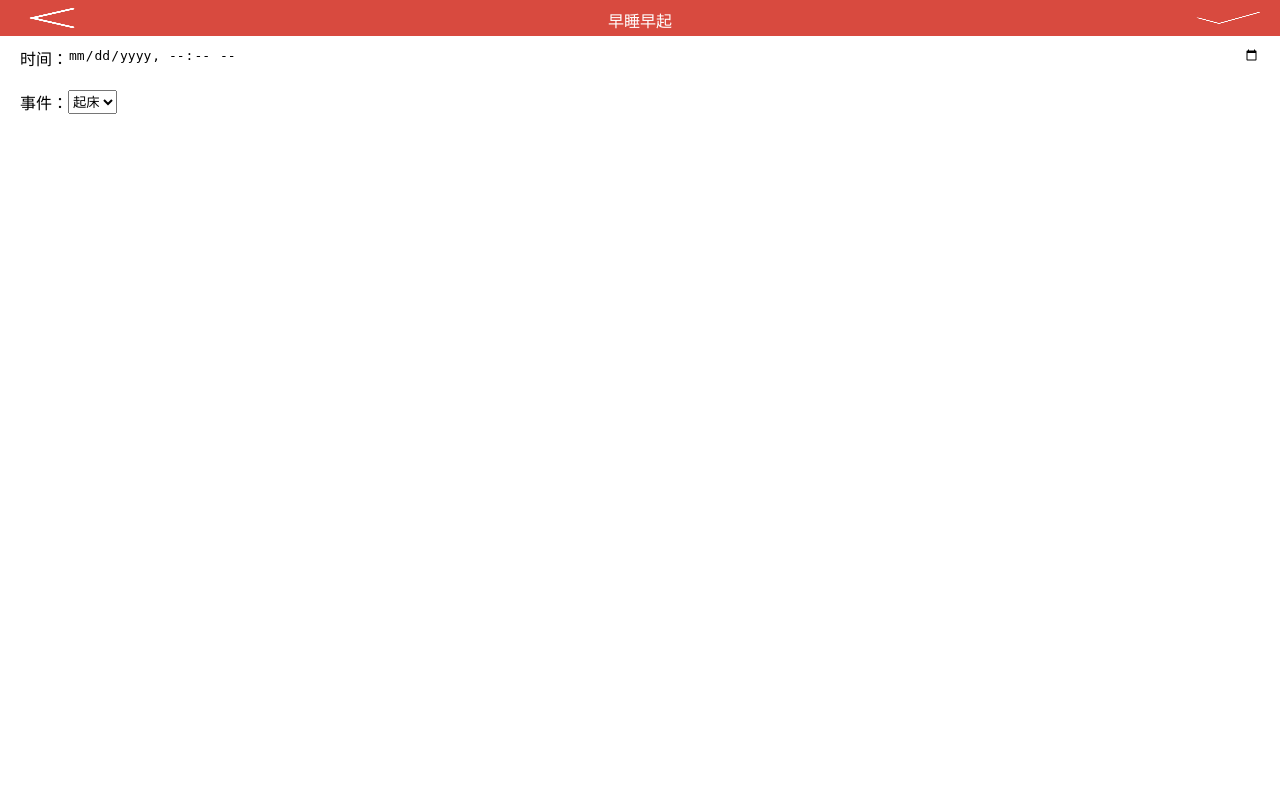
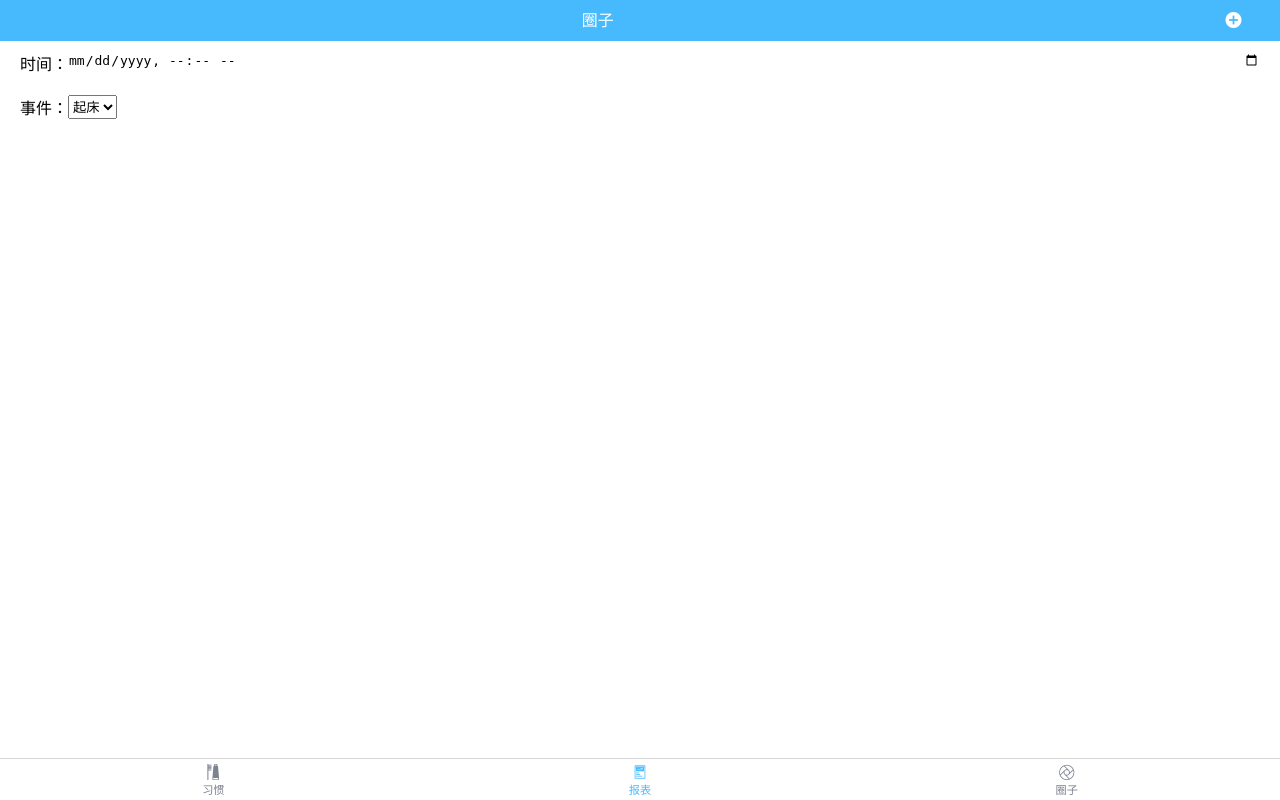
Before and after one commit to SunQQQ/moningNight, a PHP site: page /add.html in a window 1280 px wide. Run offline with PHP 8.4, Linux system fonts and the light colour scheme.

Commit message:
完善现有功能

```diff
--- a/add.html
+++ b/add.html
@@ -1,7 +1,7 @@
 <html lang="en">
 <head>
     <meta charset="UTF-8">
-    <title>早睡早起</title>
+    <title>记习惯</title>
     <meta name="viewport" content="width=device-width,initial-scale=1,user-scalable=0">
     <link href="css/index.css" rel="stylesheet" type="text/css">
     <link href="css/base.css" rel="stylesheet" type="text/css">
@@ -11,13 +11,15 @@
 <body>
 <div class="topbar">
     <a class="left" href="index.html">
-        <img src="pic/back.png">
+        <!--<i class="iconfont">&#xe620;</i>-->
     </a>
-    <div class="center">早睡早起</div>
-    <div class="right">
-        <img src="pic/selected.png">
-    </div>
+    <div class="center">圈子</div>
+    <a class="right" href="circle_add.html">
+        <i class="iconfont">&#xe61f;</i>
+    </a>
 </div>
+<div class="menu_hold"></div>
+
 <div class="timeInput">
     <div>时间：</div>
     <input type="datetime-local" class="moning-input">
@@ -40,7 +42,21 @@
     <div class="text">加载中</div>
 </div>
 
-
+<div class="menu">
+    <a class="item" href="index.html">
+        <i class="iconfont downMenu">&#xe610;</i>
+        <div >习惯</div>
+    </a>
+    <div class="item selected">
+        <i class="iconfont downMenu">&#xe618;</i>
+        <div>报表</div>
+    </div>
+    <div class="item">
+        <i class="iconfont downMenu">&#xe626;</i>
+        <div>圈子</div>
+    </div>
+</div>
+<div class="menu_hold"></div>
 <script src="js/jquery-3.2.1.min.js"></script>
 <script src="js/SQuery.js"></script>
 <script src="js/add.js"></script>
--- a/css/base.css
+++ b/css/base.css
@@ -21,10 +21,16 @@ a{
 .topbar{
     display: flex;
     display: -webkit-flex;
-    background-color: #d84a3f;
-    padding: 8px 8px;
-    height: 20px;
+    background-color: #47bafe;
+    padding: 8px 3%;
+    height: 25px;
+    line-height: 25px;
     color: #ffffff;
+    position: fixed;
+    width: 94%;
+}
+.topbar a{
+    color:white;;
 }
 .topbar .left{
     width: 7%;
@@ -39,7 +45,8 @@ a{
     text-align: center;
 }
 .topbar .right{
-    width: 7%;
+    width: 14%;
+    text-align: right;
 }
 .topbar .right img{
     width: 100%;
@@ -89,5 +96,5 @@ a{
     color: #47bafe;
 }
 .menu_hold{
-    height: 60px;
+    height: 41px;
 }
--- /dev/null
+++ b/css/circle_add.css
@@ -0,0 +1,3 @@
+.addArea{
+
+}
--- a/css/iconfont.css
+++ b/css/iconfont.css
@@ -1,23 +1,23 @@
 
 @font-face {font-family: "iconfont";
-  src: url('iconfont.eot?t=1503634059097'); /* IE9*/
-  src: url('iconfont.eot?t=1503634059097#iefix') format('embedded-opentype'),
-
-  url('iconfont.woff?t=1503634059097') format('woff'),
-  url('iconfont.ttf?t=1503634059097') format('truetype'); /* chrome, firefox, opera, Safari, Android, iOS 4.2+*/
+  src: url('iconfont.eot?t=1503674018277'); /* IE9*/
+  src: url('iconfont.eot?t=1503674018277#iefix') format('embedded-opentype'), /* IE6-IE8 */
+  url('iconfont.woff?t=1503674018277') format('woff'), /* chrome, firefox */
+  url('iconfont.ttf?t=1503674018277') format('truetype'), /* chrome, firefox, opera, Safari, Android, iOS 4.2+*/
+  url('iconfont.svg?t=1503674018277#iconfont') format('svg'); /* iOS 4.1- */
 }
 
 .iconfont {
-  margin-top: 15px;
   font-family:"iconfont" !important;
-  font-size:40px;
+  font-size:16px;
   font-style:normal;
   -webkit-font-smoothing: antialiased;
   -moz-osx-font-smoothing: grayscale;
 }
-.downMenu{
-  font-size:25px;
-}
+
+.icon-icon14:before { content: "\e620"; }
+
+.icon-add:before { content: "\e61f"; }
 
 .icon-right:before { content: "\e603"; }
 
@@ -25,4 +25,4 @@
 
 .icon-xiguan:before { content: "\e610"; }
 
-.icon-pengyouquan:before { content: "\e501"; }
+.icon-quanzi:before { content: "\e626"; }
```
Also changed, not shown: circle.html (+9 -7 lines), circle_add.html (added, +27 -0 lines), index.html (+5 -4 lines), css/iconfont.svg (added), css/iconfont.ttf, css/iconfont.woff, 1 other file.
